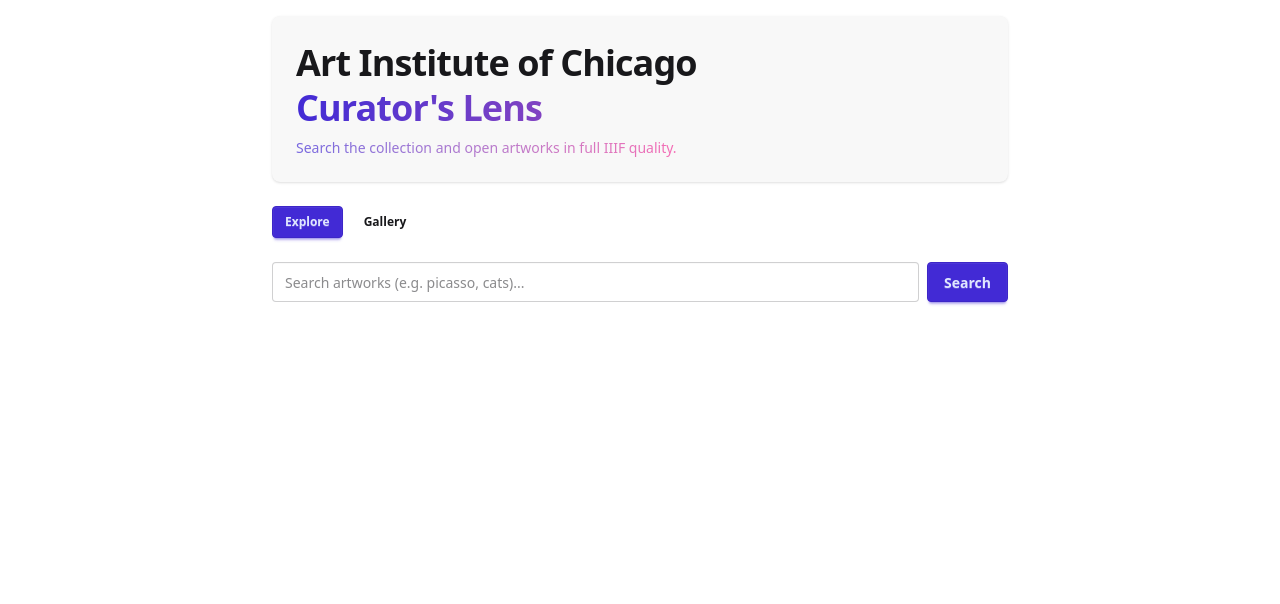
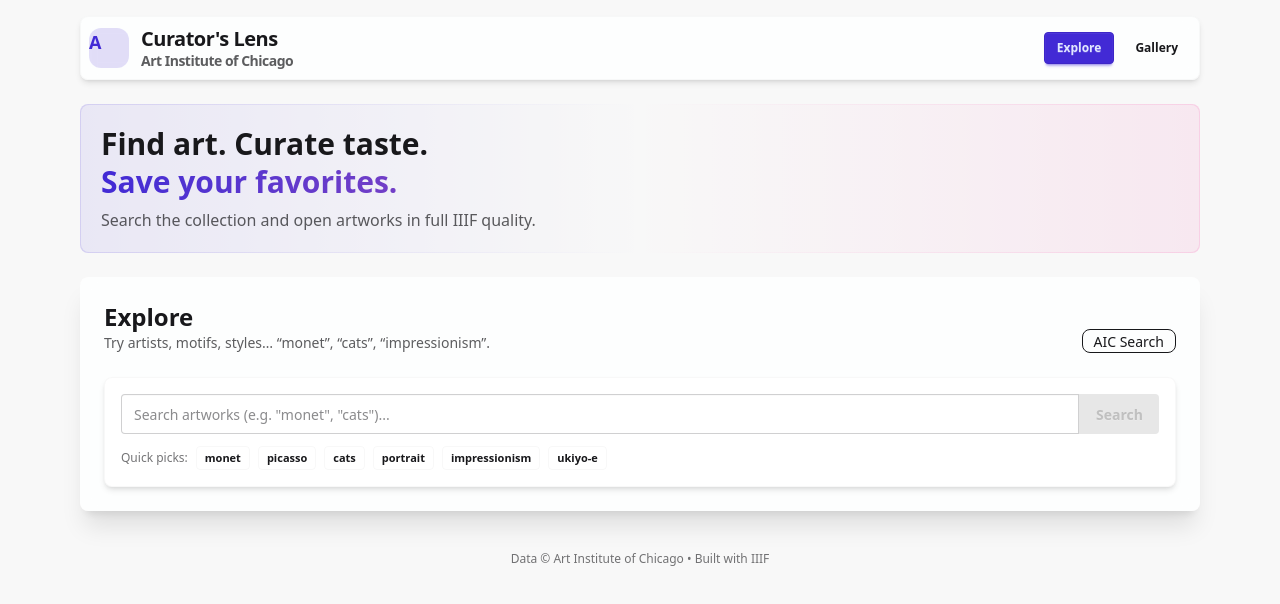
Before and after one commit to jan-ninh/art-institute-explorer, a React (Vite) app: page / in a window 1280 px wide. Shown: the top 604 px of the page. Built offline with nearby package versions, Linux system fonts and the light colour scheme.

Commit message:
add App Router +  new Style

```diff
--- a/src/App.tsx
+++ b/src/App.tsx
@@ -1,24 +1,20 @@
-import { NavLink, Outlet } from "react-router";
+import { Outlet } from "react-router";
 import { Header } from "./components/Header";
 
 export default function App() {
-  const linkClass = ({ isActive }: { isActive: boolean }) =>
-    isActive ? "btn btn-sm btn-primary" : "btn btn-sm btn-ghost";
+  return (
+    <div className="min-h-screen bg-base-200">
+      <div className="mx-auto max-w-6xl px-4 pb-12">
+        <Header />
 
-  return (
-    <div className="mx-auto max-w-3xl p-4">
-      <Header />
+        <main className="mt-6 rounded-box bg-base-100/70 p-4 shadow-xl backdrop-blur sm:p-6">
+          <Outlet />
+        </main>
 
-      <nav className="mb-6 flex gap-2">
-        <NavLink to="/" end className={linkClass}>
-          Explore
-        </NavLink>
-        <NavLink to="/gallery" className={linkClass}>
-          Gallery
-        </NavLink>
-      </nav>
-
-      <Outlet />
+        <footer className="mt-10 text-center text-xs opacity-60">
+          Data © Art Institute of Chicago • Built with IIIF
+        </footer>
+      </div>
     </div>
   );
 }
--- a/src/components/Gallery.tsx
+++ b/src/components/Gallery.tsx
@@ -8,10 +8,13 @@ type Props = {
 
 export function Gallery({ artworks, title = "My Gallery" }: Props) {
   return (
-    <section className="mt-6">
-      <div className="mb-4 flex items-center justify-between">
-        <h2 className="text-xl font-semibold">{title}</h2>
-        <span className="badge badge-neutral">{artworks.length}</span>
+    <section className="space-y-4">
+      <div className="flex flex-wrap items-center justify-between gap-3">
+        <div className="flex items-center gap-3">
+          <h3 className="text-xl font-bold">{title}</h3>
+          <span className="badge badge-neutral">{artworks.length}</span>
+        </div>
+        <span className="text-xs opacity-60">Saved artworks</span>
       </div>
 
       {artworks.length === 0 ? (
@@ -21,7 +24,10 @@ export function Gallery({ artworks, title = "My Gallery" }: Props) {
       ) : (
         <ul className="grid grid-cols-1 gap-4 md:grid-cols-2 lg:grid-cols-3">
           {artworks.map((a) => (
-            <li key={a.id} className="rounded-box">
+            <li
+              key={a.id}
+              className="rounded-box transition duration-200 hover:-translate-y-1 hover:shadow-xl"
+            >
               <ArtworkCard artwork={a} />
             </li>
           ))}
--- a/src/components/Header.tsx
+++ b/src/components/Header.tsx
@@ -1,18 +1,60 @@
+import { NavLink } from "react-router";
+
 export function Header() {
+  const linkClass = ({ isActive }: { isActive: boolean }) =>
+    ["btn", "btn-sm", isActive ? "btn-primary" : "btn-ghost"].join(" ");
+
   return (
-    <header className="mb-6 rounded-box bg-base-200 p-6 shadow">
-      <h1 className="text-4xl font-bold leading-tight tracking-tight">
-        <span className="block">Art Institute of Chicago</span>
-        <span className="block bg-gradient-to-r from-primary to-secondary bg-clip-text text-transparent">
-          Curator&apos;s Lens
-        </span>
-      </h1>
+    <header className="pt-4">
+      {/* Top bar (sticky) */}
+      <div className="sticky top-0 z-50">
+        <div className="navbar rounded-box border border-base-300/40 bg-base-100/70 shadow-md backdrop-blur">
+          <div className="navbar-start gap-3">
+            {/* Logo placeholder — später easy ersetzen durch ein <img /> */}
+            {/* Beispiel: <img src="/logo.png" className="h-10 w-10 rounded-xl" alt="Logo" /> */}
+            <div className="avatar placeholder">
+              <div className="w-10 rounded-xl bg-primary/15 text-primary">
+                <span className="text-lg font-black">A</span>
+              </div>
+            </div>
 
-      <p className="mt-2 text-sm opacity-70">
-        <span className="bg-gradient-to-r from-primary to-secondary bg-clip-text text-transparent">
-          Search the collection and open artworks in full IIIF quality.
-        </span>
-      </p>
+            <div className="min-w-0">
+              <div className="text-lg font-extrabold leading-tight tracking-tight sm:text-xl">
+                <span className="block">Curator&apos;s Lens</span>
+                <span className="block text-xs font-semibold opacity-70 sm:text-sm">
+                  Art Institute of Chicago
+                </span>
+              </div>
+            </div>
+          </div>
+
+          <div className="navbar-end">
+            <nav className="flex items-center gap-2">
+              <NavLink to="/" end className={linkClass}>
+                Explore
+              </NavLink>
+              <NavLink to="/gallery" className={linkClass}>
+                Gallery
+              </NavLink>
+            </nav>
+          </div>
+        </div>
+      </div>
+
+      {/* Hero strip */}
+      <div className="mt-6 rounded-box bg-gradient-to-r from-primary/20 via-transparent to-secondary/20 p-[1px]">
+        <div className="rounded-box bg-base-200/60 p-5">
+          <h2 className="text-2xl font-bold leading-tight sm:text-3xl">
+            <span className="block">Find art. Curate taste.</span>
+            <span className="block bg-gradient-to-r from-primary to-secondary bg-clip-text text-transparent">
+              Save your favorites.
+            </span>
+          </h2>
+          <p className="mt-2 text-sm opacity-70 sm:text-base">
+            Search the collection and open artworks in full IIIF quality.
+          </p>
+        </div>
+      </div>
     </header>
   );
 }
--- a/src/components/SearchSection.tsx
+++ b/src/components/SearchSection.tsx
@@ -1,4 +1,4 @@
-import { type FormEvent, useState } from "react";
+import { type FormEvent, useMemo, useState } from "react";
 import { searchArtworks } from "../api/aic";
 import type { Artwork } from "../schemas/artwork.schema";
 import { ArtworkCard } from "./ArtworkCard";
@@ -12,10 +12,15 @@ export function SearchSection() {
   const [loading, setLoading] = useState(false);
   const [error, setError] = useState<string | null>(null);
 
-  async function onSubmit(e: FormEvent) {
-    e.preventDefault();
+  const suggestions = useMemo(
+    () => ["monet", "picasso", "cats", "portrait", "impressionism", "ukiyo-e"],
+    []
+  );
 
-    const q = query.trim();
+  const canSearch = query.trim().length > 0 && !loading;
+
+  async function runSearch(raw: string) {
+    const q = raw.trim();
     if (!q) {
       setResults([]);
       setError(null);
@@ -36,53 +41,110 @@ export function SearchSection() {
     }
   }
 
+  async function onSubmit(e: FormEvent) {
+    e.preventDefault();
+    await runSearch(query);
+  }
+
   //-----------------------------------------------------------------------
   // return ---------------------------------------------------------------
   //-----------------------------------------------------------------------
   return (
-    <section className="mt-6">
-      <form onSubmit={onSubmit} className="flex flex-col gap-2 sm:flex-row">
+    <section className="space-y-4">
+      <div className="rounded-box border border-base-300/40 bg-base-100 p-4 shadow-md">
+        <form onSubmit={onSubmit} className="space-y-3">
+          <div className="join w-full">
             <input
               value={query}
               onChange={(e) => setQuery(e.target.value)}
-          placeholder="Search artworks (e.g. picasso, cats)..."
-          className="input input-bordered w-full"
+              placeholder='Search artworks (e.g. "monet", "cats")...'
+              className="input input-bordered join-item w-full"
             />
-
             <button
               type="submit"
-          disabled={loading}
-          className={`btn btn-primary sm:w-auto ${
-            loading ? "btn-disabled" : ""
-          }`}
+              disabled={!canSearch}
+              className="btn btn-primary join-item"
             >
-          {loading ? "Searching…" : "Search"}
+              {loading ? (
+                <>
+                  <span className="loading loading-spinner loading-sm" />
+                  Searching…
+                </>
+              ) : (
+                "Search"
+              )}
             </button>
+          </div>
+
+          <div className="flex flex-wrap items-center gap-2">
+            <span className="text-xs opacity-60">Quick picks:</span>
+            {suggestions.map((s) => (
+              <button
+                key={s}
+                type="button"
+                className="btn btn-xs btn-ghost border border-base-300/40"
+                onClick={() => {
+                  setQuery(s);
+                  void runSearch(s);
+                }}
+              >
+                {s}
+              </button>
+            ))}
+          </div>
         </form>
+      </div>
 
       {error && (
-        <div role="alert" className="alert alert-error mt-3">
+        <div role="alert" className="alert alert-error">
           <span>{error}</span>
         </div>
       )}
 
+      {!loading && !error && query.trim() && results.length === 0 && (
+        <div role="alert" className="alert alert-warning">
+          <span>No results for “{query.trim()}”.</span>
+        </div>
+      )}
+
       {!loading && !error && results.length > 0 && (
-        <div className="mt-4 flex items-center gap-2 text-sm">
+        <div className="flex items-center gap-2 text-sm">
           <span className="text-base-content/70">Found</span>
           <span className="badge badge-neutral">{results.length}</span>
         </div>
       )}
 
-      <ul className="mt-4 grid grid-cols-1 gap-4 md:grid-cols-2 lg:grid-cols-3">
+      {/* Loading skeletons */}
+      {loading && (
+        <ul className="grid grid-cols-1 gap-4 md:grid-cols-2 lg:grid-cols-3">
+          {Array.from({ length: 9 }).map((_, i) => (
+            <li key={i} className="card bg-base-100 shadow-md">
+              <div className="skeleton aspect-[4/3] w-full" />
+              <div className="card-body gap-3">
+                <div className="skeleton h-5 w-3/4" />
+                <div className="skeleton h-4 w-1/2" />
+                <div className="flex justify-between">
+                  <div className="skeleton h-7 w-20" />
+                  <div className="skeleton h-7 w-16" />
+                </div>
+              </div>
+            </li>
+          ))}
+        </ul>
+      )}
+
+      {!loading && results.length > 0 && (
+        <ul className="grid grid-cols-1 gap-4 md:grid-cols-2 lg:grid-cols-3">
           {results.map((a) => (
             <li
               key={a.id}
-            className="transition-transform duration-200 hover:-translate-y-0.5 hover:shadow-md rounded-box"
+              className="rounded-box transition duration-200 hover:-translate-y-1 hover:shadow-xl"
             >
               <ArtworkCard artwork={a} />
             </li>
           ))}
         </ul>
+      )}
     </section>
   );
 }
--- a/src/pages/ExplorePage.tsx
+++ b/src/pages/ExplorePage.tsx
@@ -1,5 +1,19 @@
 import { SearchSection } from "../components/SearchSection";
 
 export function ExplorePage() {
-  return <SearchSection />;
+  return (
+    <div className="space-y-6">
+      <div className="flex flex-wrap items-end justify-between gap-3">
+        <div>
+          <h2 className="text-2xl font-bold">Explore</h2>
+          <p className="text-sm opacity-70">
+            Try artists, motifs, styles… “monet”, “cats”, “impressionism”.
+          </p>
+        </div>
+        <div className="badge badge-outline">AIC Search</div>
+      </div>
+
+      <SearchSection />
+    </div>
+  );
 }
--- a/src/pages/GalleryPage.tsx
+++ b/src/pages/GalleryPage.tsx
@@ -2,6 +2,21 @@ import { Gallery } from "../components/Gallery";
 import type { Artwork } from "../schemas/artwork.schema";
 
 export function GalleryPage() {
-  const artworks: Artwork[] = []; // FR008/FR009 füllen wir gleich über localStorage
-  return <Gallery artworks={artworks} title="My Gallery" />;
+  const artworks: Artwork[] = [];
+
+  return (
+    <div className="space-y-6">
+      <div className="flex flex-wrap items-end justify-between gap-3">
+        <div>
+          <h2 className="text-2xl font-bold">Gallery</h2>
+          <p className="text-sm opacity-70">
+            Your saved artworks will live here (localStorage is next).
+          </p>
+        </div>
+        <div className="badge badge-outline">Favorites</div>
+      </div>
+
+      <Gallery artworks={artworks} title="My Gallery" />
+    </div>
+  );
 }
```
Lines whose indentation alone changed are shown as unchanged.
